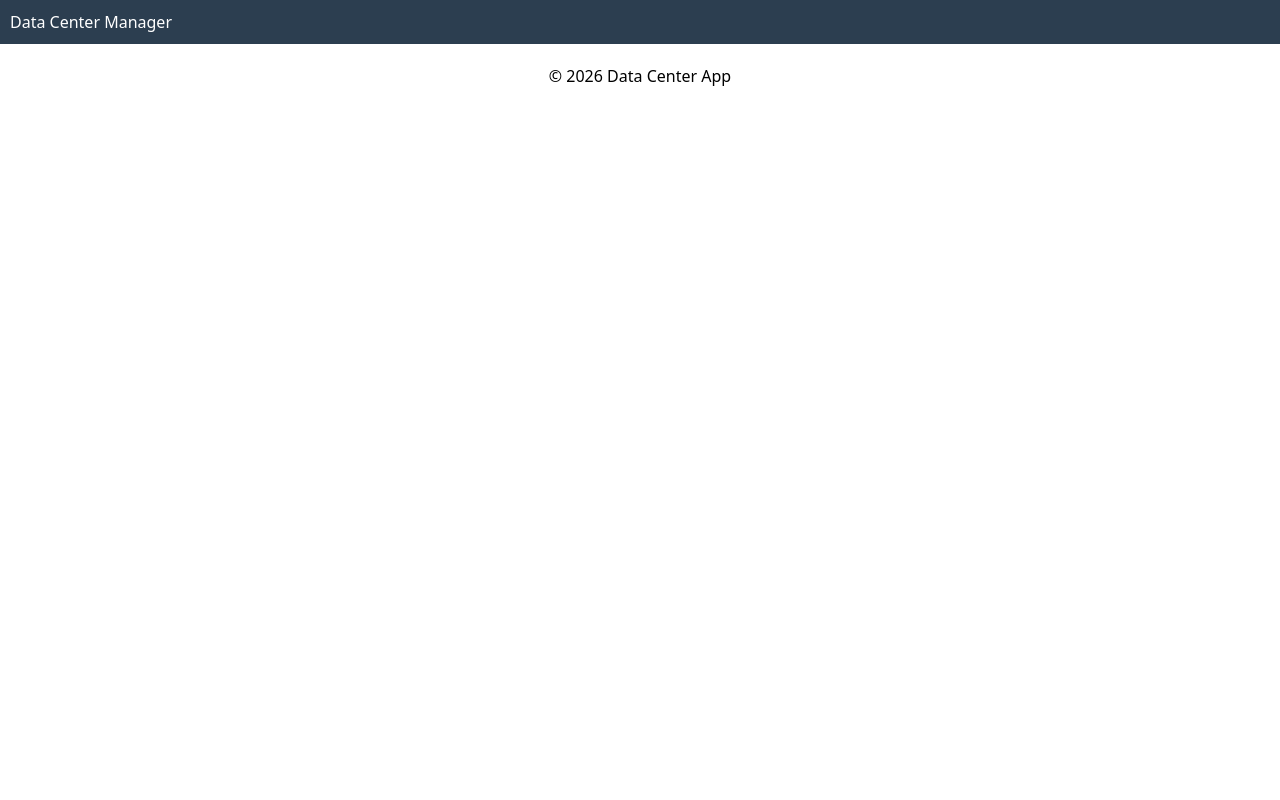
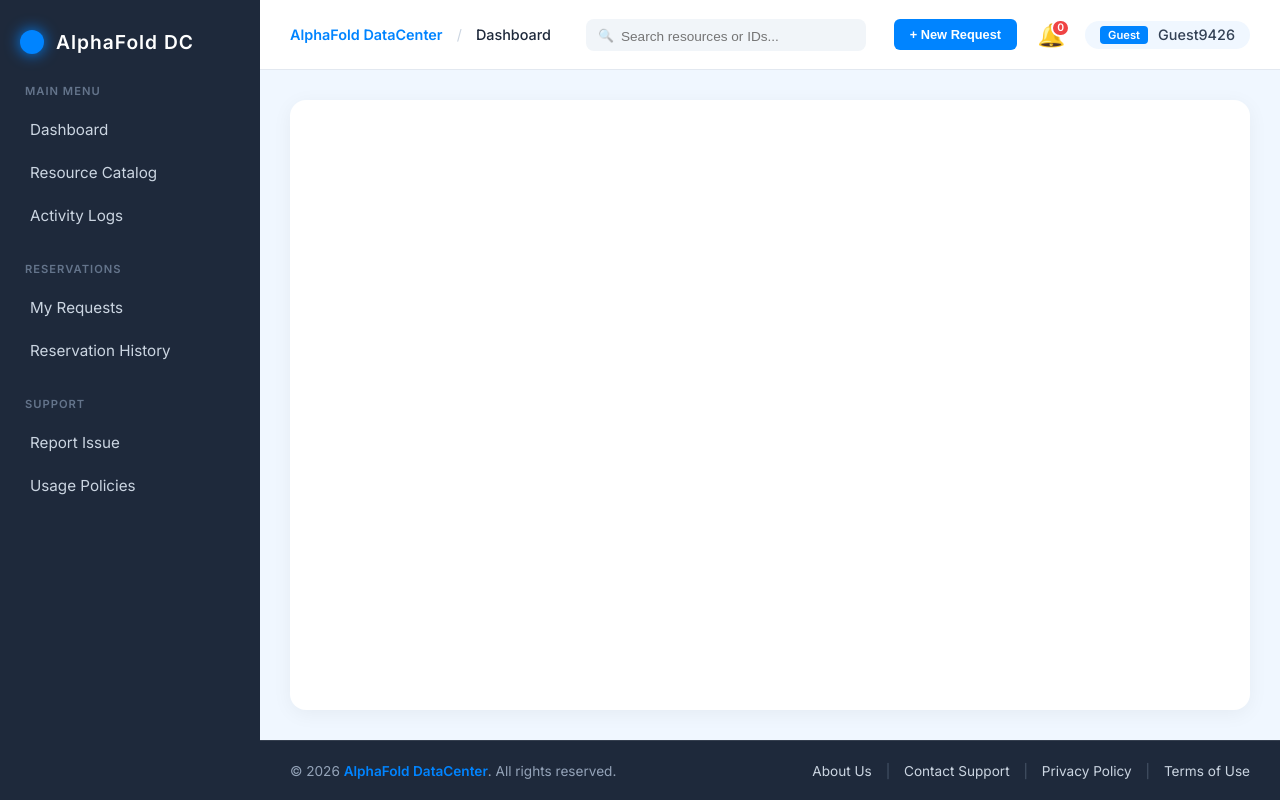
Before and after one commit to abajjamohammed/datacenter-project, a Laravel app: template resources/views/layouts/app.blade.php in a window 1280 px wide. Run offline with Laravel 12, Linux system fonts and the light colour scheme; the template is opened without the code that fills it, so the values that code supplies are empty; style sheets or scripts are compiled from the project's sources.

Commit message:
Move CSS to public folder and update master layout with notification badge

```diff
--- /dev/null
+++ b/public/css/layout.css
@@ -0,0 +1,229 @@
+:root {
+    --primary-blue: #0084ff;
+    --sidebar-bg: #1e293b;
+    --bg-soft-blue: #f0f7ff;
+    --text-main: #334155;
+    --white: #ffffff;
+}
+
+* { box-sizing: border-box; margin: 0; padding: 0; }
+
+body {
+    font-family: 'Inter', sans-serif;
+    background-color: var(--bg-soft-blue);
+    color: var(--text-main);
+    height: 100vh;
+    width: 100vw;
+    overflow: hidden;
+}
+
+.app-container {
+    display: flex;
+    height: 100vh;
+    width: 100vw;
+}
+
+/* Sidebar Styling */
+.sidebar {
+    width: 260px;
+    background-color: var(--sidebar-bg);
+    color: white;
+    display: flex;
+    flex-direction: column;
+    flex-shrink: 0;
+}
+
+.sidebar-header {
+    padding: 30px 20px;
+    display: flex;
+    align-items: center;
+    gap: 12px;
+}
+
+.logo-sphere {
+    width: 24px; height: 24px;
+    background: var(--primary-blue);
+    border-radius: 50%;
+    box-shadow: 0 0 15px var(--primary-blue);
+}
+
+.sidebar-header h1 { font-size: 1.2rem; letter-spacing: 1px; }
+
+.sidebar-nav { padding: 0 15px; flex-grow: 1; }
+.nav-group { margin-bottom: 25px; }
+.nav-label {
+    font-size: 0.7rem; color: #64748b; font-weight: 600;
+    letter-spacing: 1px; margin-left: 10px; margin-bottom: 10px; display: block;
+}
+
+.sidebar-nav ul { list-style: none; }
+.sidebar-nav a {
+    color: #cbd5e1; text-decoration: none; padding: 12px 15px;
+    display: block; border-radius: 8px; transition: 0.2s; font-size: 0.95rem;
+}
+
+.sidebar-nav a:hover, .sidebar-nav a.active {
+    background-color: var(--primary-blue); color: white;
+}
+
+/* Main Content Wrapper */
+.main-wrapper {
+    flex-grow: 1;
+    display: flex;
+    flex-direction: column;
+    height: 100vh;
+    overflow: hidden;
+}
+
+/* Header Styling */
+.top-header {
+    height: 70px;
+    background: var(--white);
+    border-bottom: 1px solid #e2e8f0;
+    display: flex;
+    justify-content: space-between;
+    align-items: center;
+    padding: 0 30px;
+    flex-shrink: 0;
+}
+
+.header-left {
+    display: flex;
+    align-items: center;
+    gap: 35px;
+}
+
+/* Page header with search bar etc.. */
+.breadcrumbs {
+    font-size: 0.9rem;
+    color: #64748b;
+    white-space: nowrap;
+}
+
+.breadcrumbs a {
+    text-decoration: none;
+    color: var(--primary-blue);
+    font-weight: 600;
+}
+
+.crumb-divider { margin: 0 10px; color: #cbd5e1; }
+.current-page { color: #1e293b; font-weight: 500; }
+
+/* Search Bar Styling */
+.header-search {
+    position: relative;
+    background: #f1f5f9;
+    border-radius: 8px;
+    padding: 6px 15px 6px 35px;
+    width: 280px;
+}
+
+.search-icon {
+    position: absolute; left: 12px; top: 50%;
+    transform: translateY(-50%); font-size: 0.8rem; opacity: 0.5;
+}
+
+.header-search input {
+    background: none; border: none; outline: none;
+    width: 100%; font-size: 0.85rem;
+}
+
+.header-right {
+    display: flex;
+    align-items: center;
+}
+
+/* Header Action Button */
+.btn-primary-small {
+    background: var(--primary-blue);
+    color: white;
+    border: none;
+    padding: 8px 16px;
+    border-radius: 6px;
+    font-weight: 600;
+    font-size: 0.8rem;
+    cursor: pointer;
+    margin-right: 20px;
+    transition: 0.2s;
+}
+
+.btn-primary-small:hover { background: #0073e6; }
+
+/*Notification Bell*/
+.notification-bell {
+    position: relative;
+    font-size: 1.4rem;
+    margin-right: 20px;
+    cursor: pointer;
+}
+
+.bell-count {
+    position: absolute;
+    top: -2px;
+    right: -5px;
+    background: #ef4444;
+    color: white;
+    font-size: 0.65rem;
+    font-weight: bold;
+    min-width: 18px;
+    height: 18px;
+    padding: 0 4px;
+    border-radius: 10px;
+    display: flex;
+    align-items: center;
+    justify-content: center;
+    border: 2px solid white;
+}
+
+.user-profile {
+    display: flex; align-items: center; gap: 10px;
+    background: var(--bg-soft-blue); padding: 5px 15px; border-radius: 30px;
+}
+
+.user-role {
+    background: var(--primary-blue); color: white; font-size: 0.7rem;
+    padding: 2px 8px; border-radius: 4px; font-weight: bold;
+}
+
+.user-name {
+    font-size: 0.9rem;
+    font-weight: 500;
+    color: var(--text-main);
+}
+
+/* Content Body */
+.content-body {
+    flex-grow: 1;
+    padding: 30px;
+    overflow-y: auto;
+}
+
+.page-card {
+    background: var(--white);
+    border-radius: 16px;
+    padding: 30px;
+    min-height: 100%;
+    box-shadow: 0 4px 20px rgba(0,0,0,0.05);
+}
+
+/* Footer Styling  */
+.main-footer {
+    height: 60px;
+    background: var(--sidebar-bg);
+    display: flex;
+    justify-content: space-between;
+    align-items: center;
+    padding: 0 30px;
+    color: #94a3b8;
+    border-top: 1px solid rgba(255, 255, 255, 0.1);
+    font-size: 0.85rem;
+    flex-shrink: 0;
+}
+
+.footer-section span { color: var(--primary-blue); font-weight: 600; }
+
+.footer-links a { color: #cbd5e1; text-decoration: none; transition: 0.3s; }
+
+.footer-links a:hover { color: var(--primary-blue); }
+
+.separator { margin: 0 10px; color: #475569; }
--- a/resources/views/layouts/app.blade.php
+++ b/resources/views/layouts/app.blade.php
@@ -1,19 +1,110 @@
 <!DOCTYPE html>
-<html>
+<html lang="en">
 <head>
-    <title>@yield('title')</title>
-    <link rel="stylesheet" href="{{ asset('css/style.css') }}">
+    <meta charset="UTF-8">
+    <meta name="viewport" content="width=device-width, initial-scale=1.0">
+    <title>AlphaFold DataCenter - @yield('title')</title>
+    <link rel="stylesheet" href="{{ asset('css/layout.css') }}">
+    <link href="https://fonts.googleapis.com/css2?family=Inter:wght@400;500;600&display=swap" rel="stylesheet">
 </head>
 <body>
-    <header style="background: #2c3e50; color: white; padding: 10px;">
-        <h2>Data Center Manager</h2>
-    </header>
+    <div class="app-container">
+        <aside class="sidebar">
+            <div class="sidebar-header">
+                <div class="logo-sphere"></div>
+                <h1>AlphaFold DC</h1>
+            </div>
 
-    <main>
-        @yield('content')  </main>
+            <nav class="sidebar-nav">
+                <div class="nav-group">
+                    <span class="nav-label">MAIN MENU</span>
+                    <ul>
+                        <li><a href="/" class="{{ Request::is('/') ? 'active' : '' }}">Dashboard</a></li>
+                        <li><a href="#">Resource Catalog</a></li>
+                        <li><a href="#">Activity Logs</a></li>
+                    </ul>
+                </div>
 
-    <footer style="margin-top: 20px; text-align: center;">
-        <p>&copy; 2026 Data Center App</p>
-    </footer>
+                <div class="nav-group">
+                    <span class="nav-label">RESERVATIONS</span>
+                    <ul>
+                        <li><a href="#">My Requests</a></li>
+                        <li><a href="#">Reservation History</a></li>
+                    </ul>
+                </div>
+
+                <div class="nav-group">
+                    <span class="nav-label">SUPPORT</span>
+                    <ul>
+                        <li><a href="#">Report Issue</a></li>
+                        <li><a href="#">Usage Policies</a></li>
+                    </ul>
+                </div>
+            </nav>
+        </aside>
+
+        <div class="main-wrapper">
+            <header class="top-header">
+                <div class="header-left">
+                    <nav class="breadcrumbs">
+                        <a href="#">AlphaFold DataCenter</a>
+                        <span class="crumb-divider">/</span>
+                        <span class="current-page">@yield('title', 'Dashboard')</span>
+                    </nav>
+
+                    <div class="header-search">
+                        <span class="search-icon">🔍</span>
+                        <input type="text" placeholder="Search resources or IDs...">
+                    </div>
+                </div>
+
+                <div class="header-right">
+                    <button class="btn-primary-small">+ New Request</button>
+                    <div class="notification-bell">
+                        🔔<span class="bell-count">0</span>
+                    </div>
+                    <div class="user-profile">
+                        <span class="user-role">Guest</span>
+                        <span class="user-name" id="guest-id-display">Guest Loading...</span>
+                    </div>
+                </div>
+            </header>
+
+            <main class="content-body">
+                <div class="page-card">
+                    @yield('content')
+                </div>
+            </main>
+
+            <footer class="main-footer">
+                <div class="footer-section">
+                    <p>&copy; 2026 <span>AlphaFold DataCenter</span>. All rights reserved.</p>
+                </div>
+
+                <div class="footer-links">
+                    <div class="link-group">
+                        <a href="#">About Us</a>
+                        <span class="separator">|</span>
+                        <a href="#">Contact Support</a>
+                        <span class="separator">|</span>
+                        <a href="#">Privacy Policy</a>
+                        <span class="separator">|</span>
+                        <a href="#">Terms of Use</a>
+                    </div>
+                </div>
+            </footer>
+        </div>
+    </div>
+
+    <script>
+        document.addEventListener('DOMContentLoaded', function() {
+            // Generate random 4-digit number
+            const randomNum = Math.floor(1000 + Math.random() * 9000);
+            const guestDisplay = document.getElementById('guest-id-display');
+            if (guestDisplay) {
+                guestDisplay.innerText = "Guest" + randomNum;
+            }
+        });
+    </script>
 </body>
 </html>
--- a/routes/web.php
+++ b/routes/web.php
@@ -53,3 +53,8 @@
 
     return $output;
 });
+
+// Define the home page route again
+Route::get('/', function () {
+    return view('test');
+});
```
Also changed, not shown: resources/css/layout.css (deleted), resources/views/welcome.blade.php (line endings or trailing spaces), 1 other file.
